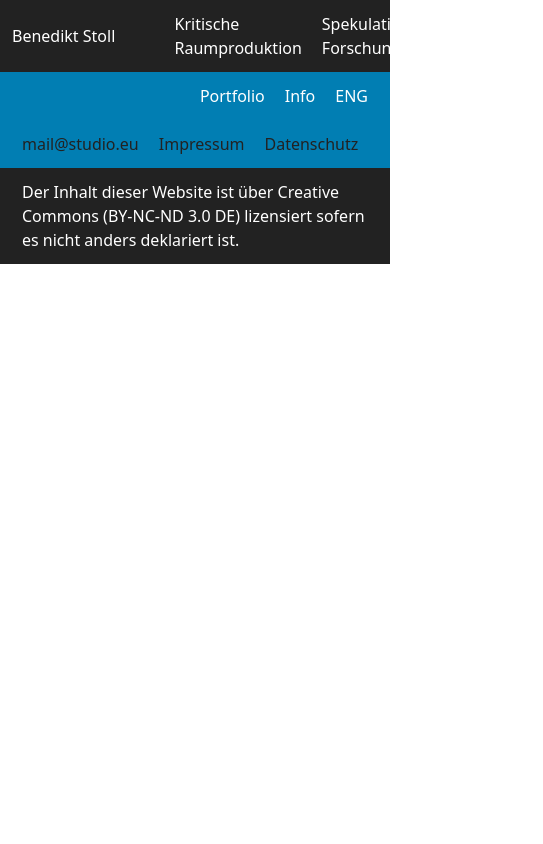
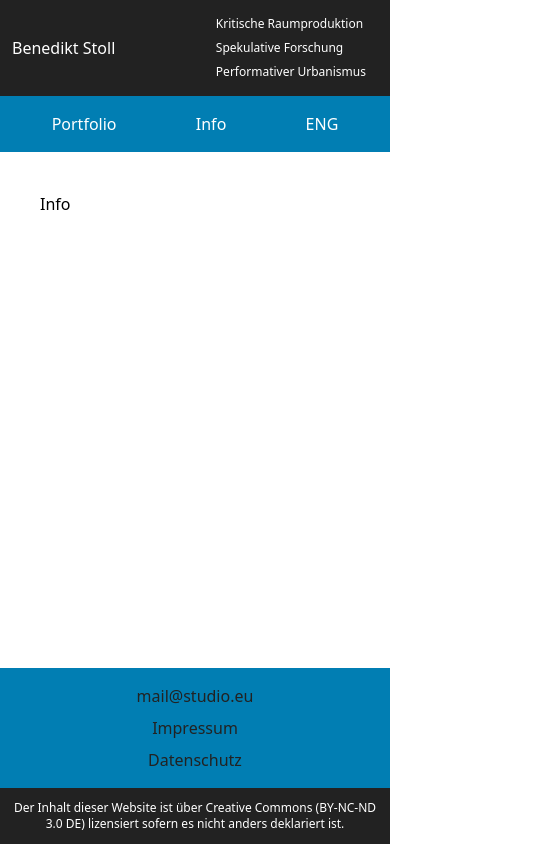
Before and after one commit to sscumac/benefolio, a Nuxt app: page /Info in a window 390 px wide. Shown: the whole page, 543 px wide, since content can reach past the window. Built offline with nearby package versions, Linux system fonts and the light colour scheme.

Commit message:
header + footer fully responsive

```diff
--- a/components/Footer.vue
+++ b/components/Footer.vue
@@ -6,10 +6,11 @@
         bg-light-blue
         items-center
         w-screen
-        flex
+        flex flex-col
+        xs:flex-row
         text-normal-black
         p-3
-        tags
+        footer-tags
       "
     >
       <a class="class" href="mailto:mail@studio.eu">mail@studio.eu</a>
@@ -19,6 +20,7 @@
     <!--    bottom-->
     <div
       class="
+        text-xs
         bg-normal-black
         items-center
         w-screen
@@ -26,7 +28,8 @@
         justify-center
         text-white
         p-3
-        tags
+        text-center
+        md:text-base
       "
     >
       <p>
@@ -36,9 +39,8 @@
     </div>
   </div>
 </template>
-
 <style>
-.tags * {
-  padding: 0 10px;
+.footer-tags * {
+  padding: 4px 16px;
 }
 </style>
--- a/components/Header.vue
+++ b/components/Header.vue
@@ -12,8 +12,9 @@
         p-3
       "
     >
-      <nuxt-link to="/">Benedikt Stoll</nuxt-link>
-      <div class="tags flex w-7/12 justify-between">
+      <div class="flex-grow"><nuxt-link to="/">Benedikt Stoll</nuxt-link></div>
+
+      <div class="tags pl-4 flex flex-col sm:flex-row text-xs md:text-base">
         <p>Kritische Raumproduktion</p>
         <p>Spekulative Forschung</p>
         <p>Performativer Urbanismus</p>
@@ -26,7 +27,8 @@
         items-center
         w-screen
         flex
-        justify-end
+        justify-around
+        xs:justify-end
         text-white
         p-3
         tags
@@ -41,6 +43,12 @@
 
 <style>
 .tags * {
-  padding: 0 10px;
+  padding: 4px 12px;
 }
+
+/*@media only screen and (max-width: 640px) {*/
+/*  .tags * {*/
+/*    max-width: min-content;*/
+/*  }*/
+/*}*/
 </style>
--- a/pages/Info.vue
+++ b/pages/Info.vue
@@ -0,0 +1,5 @@
+<template>
+  <div class="container">
+    <p class="m-10">Info</p>
+  </div>
+</template>
--- a/pages/Portfolio.vue
+++ b/pages/Portfolio.vue
@@ -0,0 +1,5 @@
+<template>
+  <div class="container">
+    <p class="m-10">Portfolio</p>
+  </div>
+</template>
--- a/tailwind.config.js
+++ b/tailwind.config.js
@@ -8,6 +8,9 @@ module.exports = {
         'light-blue': '#017EB3',
         'soft-blue': '#ecf8fd',
       },
+      screens: {
+        xs: '391px',
+      },
     },
     variants: {
       extend: {},
```
